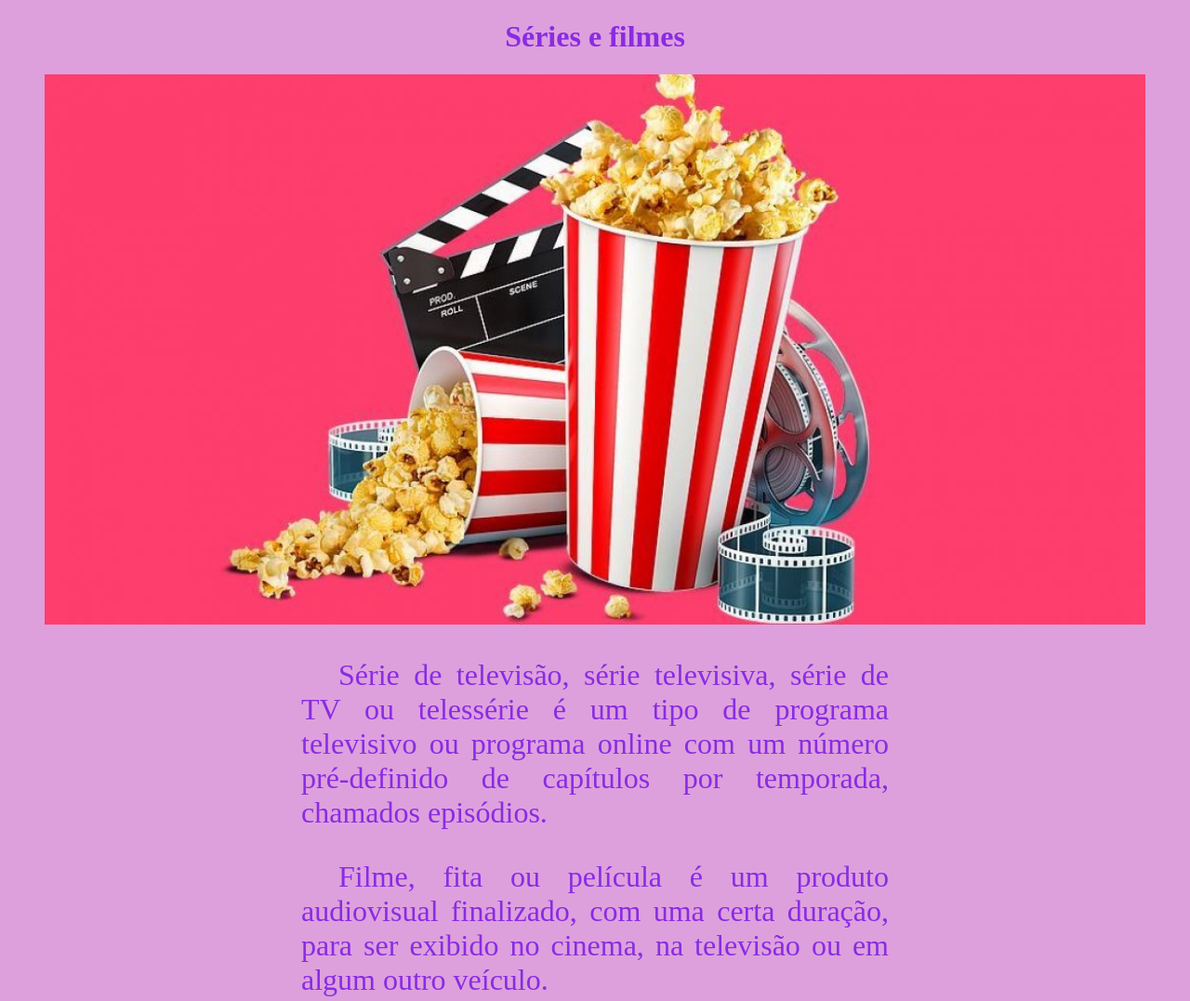
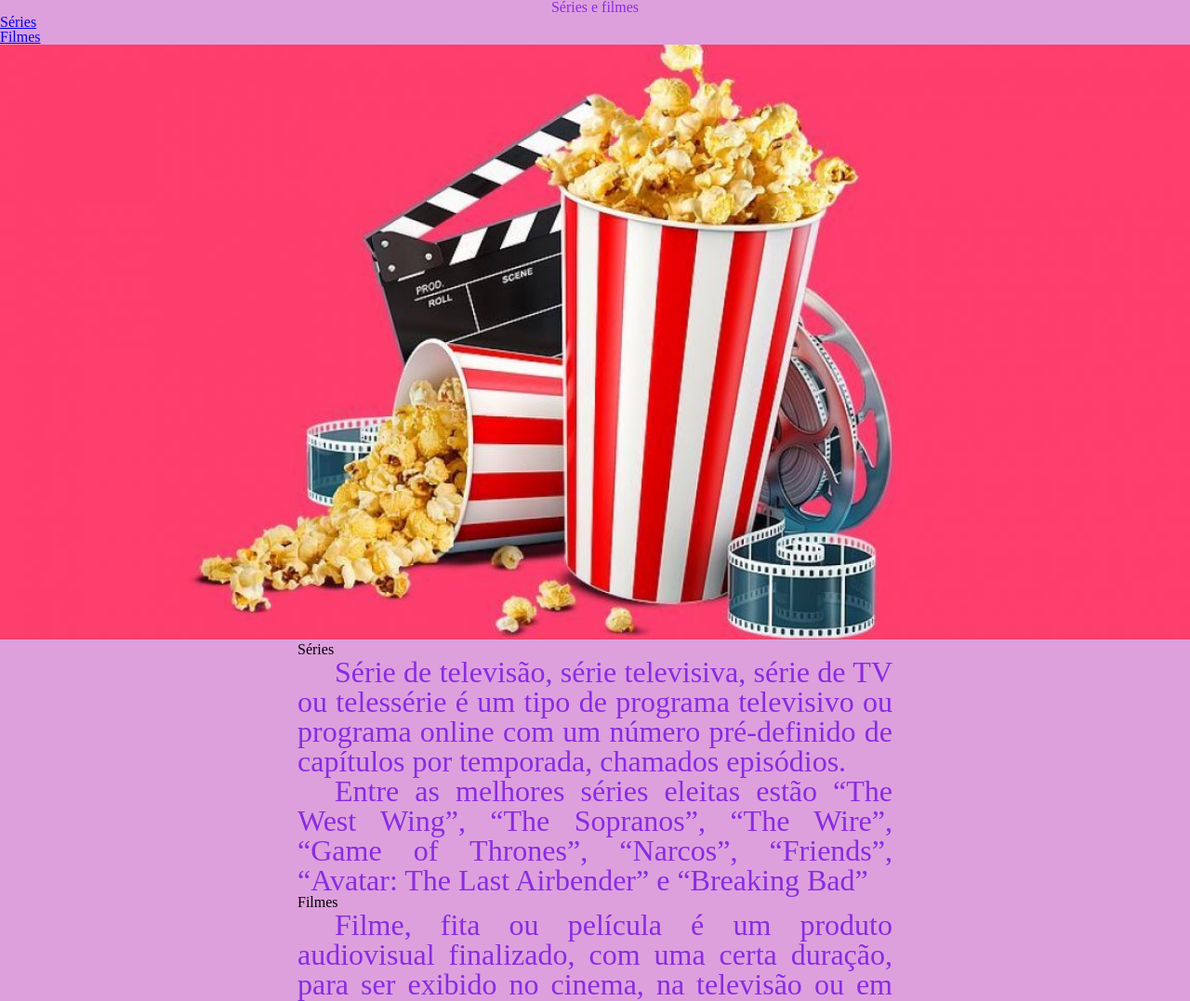
Before and after one commit to anaclaraxc/sitefilmeseseries, a plain HTML site: page index.html in a window 1280 px wide. Shown: the top 1077 px of the page at 93% size. Drawn offline with Linux system fonts and the light colour scheme.

Commit message:
Alterações e reset css

```diff
--- /dev/null
+++ b/css/reset.css
@@ -0,0 +1,48 @@
+/* http://meyerweb.com/eric/tools/css/reset/
+   v2.0 | 20110126
+   License: none (public domain)
+*/
+
+html, body, div, span, applet, object, iframe,
+h1, h2, h3, h4, h5, h6, p, blockquote, pre,
+a, abbr, acronym, address, big, cite, code,
+del, dfn, em, img, ins, kbd, q, s, samp,
+small, strike, strong, sub, sup, tt, var,
+b, u, i, center,
+dl, dt, dd, ol, ul, li,
+fieldset, form, label, legend,
+table, caption, tbody, tfoot, thead, tr, th, td,
+article, aside, canvas, details, embed,
+figure, figcaption, footer, header, hgroup,
+menu, nav, output, ruby, section, summary,
+time, mark, audio, video {
+	margin: 0;
+	padding: 0;
+	border: 0;
+	font-size: 100%;
+	font: inherit;
+	vertical-align: baseline;
+}
+/* HTML5 display-role reset for older browsers */
+article, aside, details, figcaption, figure,
+footer, header, hgroup, menu, nav, section {
+	display: block;
+}
+body {
+	line-height: 1;
+}
+ol, ul {
+	list-style: none;
+}
+blockquote, q {
+	quotes: none;
+}
+blockquote:before, blockquote:after,
+q:before, q:after {
+	content: '';
+	content: none;
+}
+table {
+	border-collapse: collapse;
+	border-spacing: 0;
+}
--- a/index.html
+++ b/index.html
@@ -4,21 +4,38 @@
     <meta charset="UTF-8">
     <meta http-equiv="X-UA-Compatible" content="IE=edge">
     <meta name="viewport" content="width=device-width, initial-scale=1.0">
+    <link rel="stylesheet" href="css/reset.css">
     <link rel="stylesheet" href="css/estilo.css">
     <title>séries e filmes</title>
 </head>
 <body>
     <header>
-        <h1>Séries e filmes</h1>
+        <div class="menu">
+            <div class="logo">
+                <h1>Séries e filmes</h1>
+            </div>
+            <nav class="iten_menu">
+                <ul>
+                    <li><a href="#Séries">Séries</a></li>
+                    <li><a href="#Filmes">Filmes</a></li>
+                </ul>
+            </nav>
+        </div>
         <figure>
-          <img class="img_topo" src="img/fotoseriesefilmes.jpg" alt="foto com elementos relacionados a cinema">
+           <img class="img_topo" src="img/fotoseriesefilmes.jpg" alt="foto com elementos relacionados a cinema">
         </figure>
     </header>
     <div class="container">
-        <p>Série de televisão, série televisiva, série de TV ou telessérie é um tipo de programa televisivo ou programa online com um número pré-definido de capítulos por temporada, chamados episódios.</p>
-        <p>Filme, fita ou película é um produto audiovisual finalizado, com uma certa duração, para ser exibido no cinema, na televisão ou em algum outro veículo.</p>
-        <p>A diferença entre filmes e séries é que o filme, uma vez que está feito e assistido, não pode ser “desvisto”, não pode ser abandonado no meio, já está feito, já acabou. A série tradicional, no formato de temporadas, precisa da atenção contínua do público, precisa de tramas em aberto e promessas grandes.</p>
+       <section id="Séries">
+           <h2>Séries</h2>
+           <p>Série de televisão, série televisiva, série de TV ou telessérie é um tipo de programa televisivo ou programa online com um número pré-definido de capítulos por temporada, chamados episódios.</p>
+           <p>Entre as melhores séries eleitas estão “The West Wing”, “The Sopranos”, “The Wire”, “Game of Thrones”, “Narcos”, “Friends”, “Avatar: The Last Airbender” e “Breaking Bad”</p>
+        <section id="Filmes">
+            <h2>Filmes</h2>
+            <p>Filme, fita ou película é um produto audiovisual finalizado, com uma certa duração, para ser exibido no cinema, na televisão ou em algum outro veículo.</p>
+            <p>A diferença entre filmes e séries é que o filme, uma vez que está feito e assistido, não pode ser “desvisto”, não pode ser abandonado no meio, já está feito, já acabou. A série tradicional, no formato de temporadas, precisa da atenção contínua do público, precisa de tramas em aberto e promessas grandes.</p>
         <a href="testetcss.html"><div><p class="botao">teste css</p></div></a>
+        <p><a href="cinema.html">Veja aqui</a> informações o sobre cinema</p>
         <figure>
             <img class="img_corpo" src="img/fotofilme.jpg" alt="foto de uma fita de cinema">
         </figure>
```
Also changed, not shown: cinema.html (+1 -0 lines).
